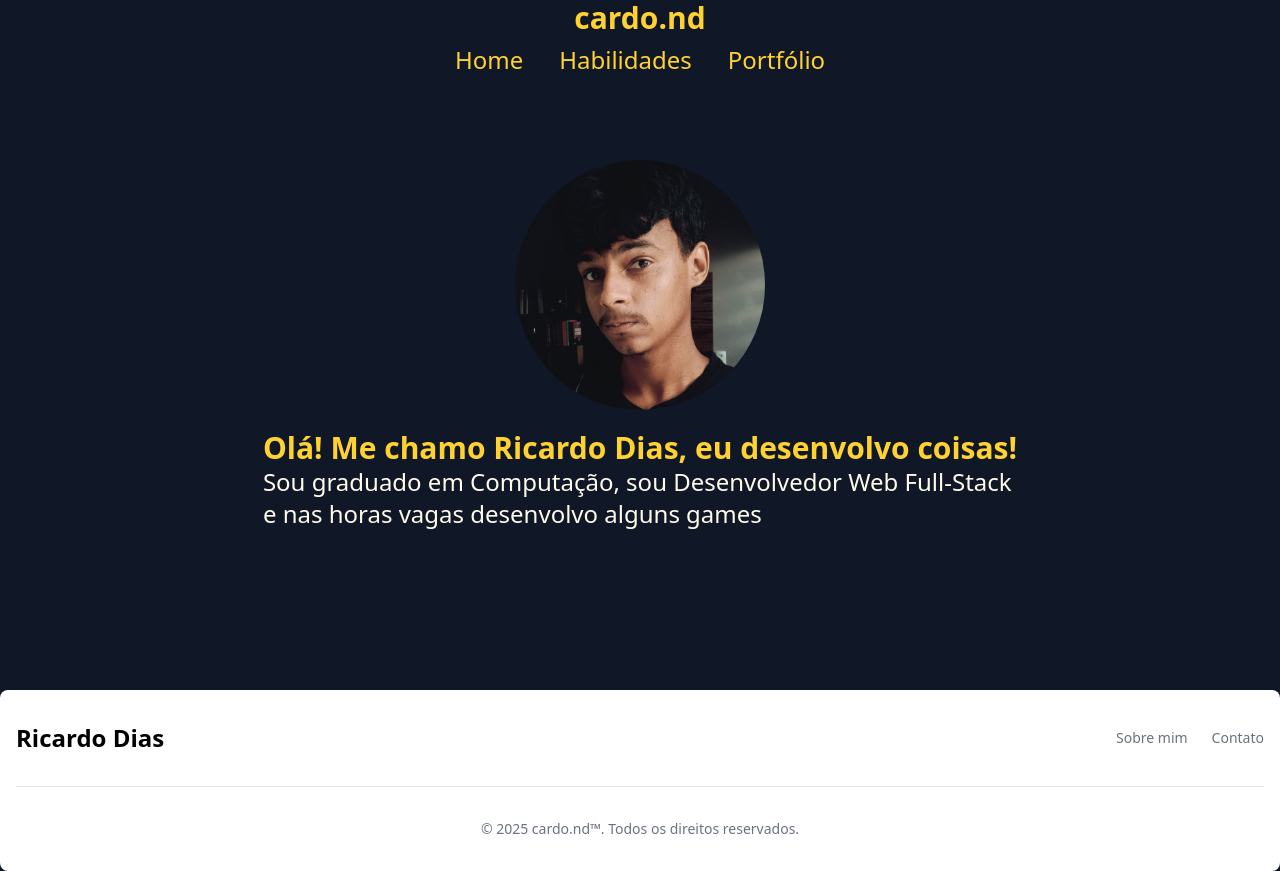
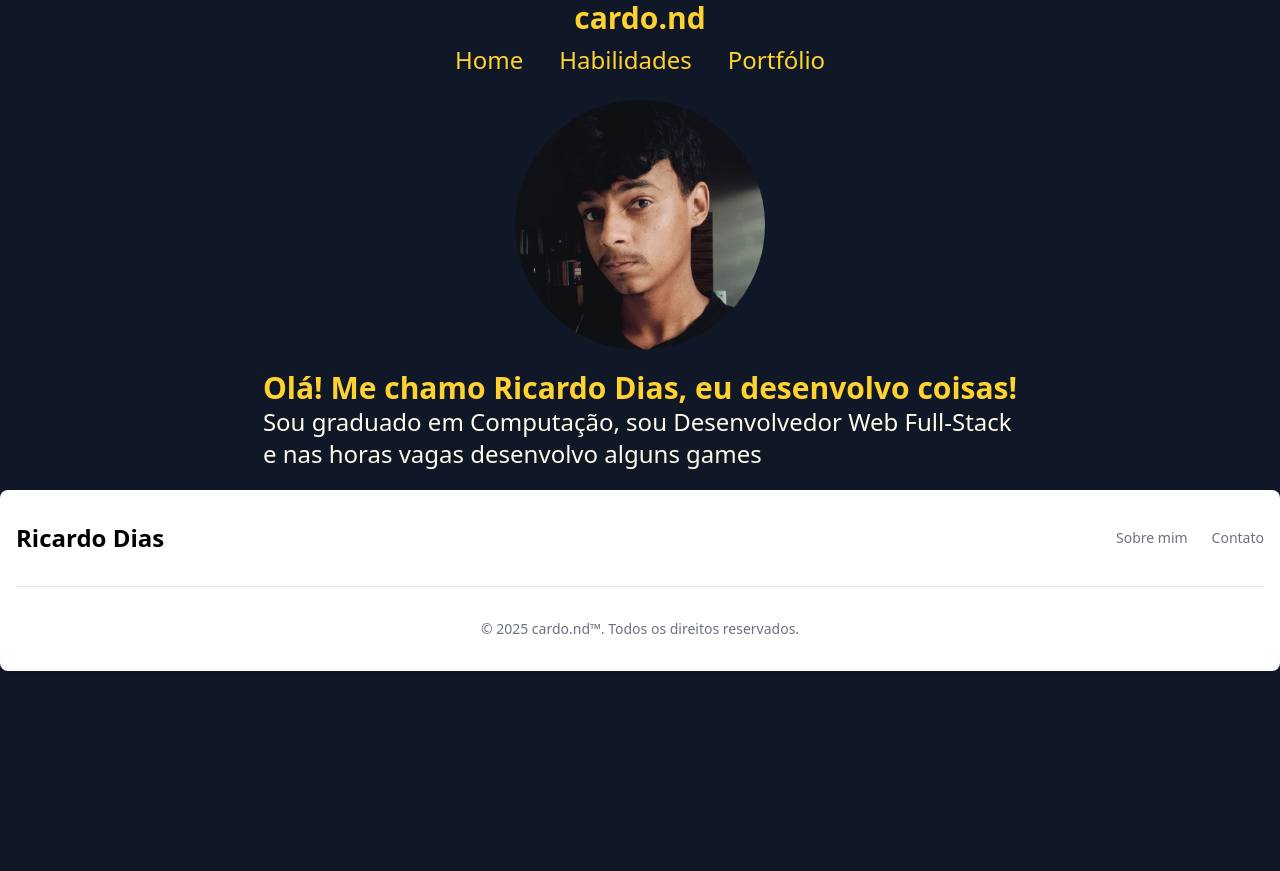
Before and after one commit to ricardond/cardo.dev, a Next.js app: page / in a window 1280 px wide. After the commit the page ends 800 px from the top, so only its background shows below. Built offline with nearby package versions, Linux system fonts and the light colour scheme.

Commit message:
atialização index novamente

```diff
--- a/src/pages/index.tsx
+++ b/src/pages/index.tsx
@@ -2,7 +2,7 @@ import Image from "next/image";
 
 export default function Home() {
   return (
-      <section className="flex flex-wrap-reverse justify-center items-center flex-wrap gap-5 m-40">
+      <section className="flex flex-col-reverse justify-center items-center flex-wrap gap-5 mt-25">
         <div className="flex flex-col flex-wrap">
           <h1 className="text-amber-300 text-3xl font-bold">Olá! Me chamo Ricardo Dias, eu desenvolvo coisas!</h1>
           <p className="text-amber-50 text-2xl">Sou graduado em Computação, sou Desenvolvedor Web Full-Stack<br/> e nas horas vagas desenvolvo alguns games</p>
```
